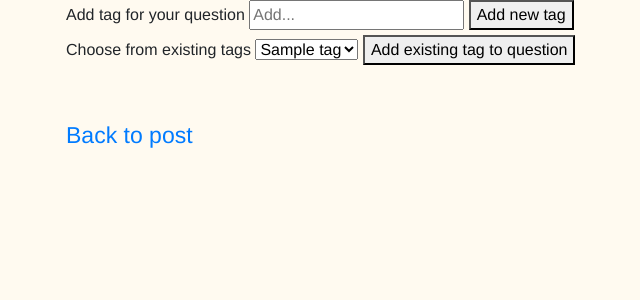
After one commit to CodecoolGlobal/ask-mate-3-python-Ichy91, a Flask app: template templates/adding_tag.html in a window 1280 px wide. The commit adds this page. Shown: the top 300 px of the page, without its empty margins (19-659 px from the left). Run offline with Flask 2, Linux system fonts and the light colour scheme; the template is opened without the code that fills it: most values are stand-ins (such as "Sample title", 1, 10 or a date in 2020); some libraries are stand-ins or nearby versions.

Commit message:
Tags can be addded and choosed from existing tag list

```diff
--- a/server.py
+++ b/server.py
@@ -37,7 +37,7 @@ def display_post(question_id):
     question_comment = data_handler.list_question_comment(question_id)
     comments = data_handler.list_all_comments()
     questions_tags = data_handler.question_tags()
-    tags = data_handler.tags()
+    tags = data_handler.get_tags()
 
     for question in questions:
         if question['id'] == question_id:
@@ -303,9 +303,25 @@ def delete_comment(comment_id):
 @app.route("/question/<int:question_id>/new-tag", methods=["GET","POST"])
 def add_question_tag(question_id):
 
-    #add_tags = data_handler.()
+    try:
+        tags = data_handler.get_tags()
+        if request.method == 'POST':
 
-    pass
+            if 'new-tag' in request.form:
+                data_handler.add_new_tag(request.form['new-tag'])
+                new_tag_id = data_handler.max_tag_id()
+                data_handler.insert_new_ids(question_id, new_tag_id[0]['max'])
+
+            elif 'existing-tags' in request.form:
+                existing_tag = request.form['existing-tags']
+                existing_tag_id = data_handler.get_id_to_tag(existing_tag)
+                data_handler.insert_new_ids(question_id, existing_tag_id[0]['id'])
+
+            return redirect(url_for('display_post', question_id=question_id))
+
+        return render_template('adding_tag.html', tags=tags,  question_id=question_id)
+    except:
+        return redirect(url_for('display_post', question_id=question_id))
 
 
 @app.route("/question/<int:question_id>/tag/<int:tag_id>/delete")
--- /dev/null
+++ b/templates/adding_tag.html
@@ -0,0 +1,28 @@
+{% extends "base.html" %}
+
+{% block head %}
+   <link rel="stylesheet" type="text/css" href="{{ url_for('static', filename='css/post_answer.css')}}">
+{% endblock %}
+
+{% block content %}
+
+            <form action="/question/{{ question_id }}/new-tag" method="POST">
+                <label for="new-tag">Add tag for your question</label>
+                <input name="new-tag" placeholder="Add...">
+                <button type="submit">Add new tag</button>
+            </form>
+
+            <form action="/question/{{ question_id }}/new-tag" method="POST">
+                <label for="'existing-tags">Choose from existing tags</label>
+                <select name="existing-tags">
+                    {% for tag in tags %}
+                        <option value="{{ tag.name }}">{{ tag.name }}</option>
+                    {% endfor %}
+                </select>
+
+                <button type="submit">Add existing tag to question</button>
+            </form>
+
+    <br><br><a href="/question/{{ question_id }}" id="back-to-posts">Back to post</a>
+
+{% endblock %}
--- a/templates/display_question.html
+++ b/templates/display_question.html
@@ -106,9 +106,11 @@
         {% for question in questions %}
             {% if question_id == question.id %}
                 <center>
+                <a href="/question/{{ question.id }}/new-tag" class="btn btn-warning" id="edit-question">Add new tag</a>
                 <a href="/question/{{ question.id }}/new-comment" class="btn btn-info" id="edit-question">Add comment</a>
                 <a href="/question/{{ question.id }}/edit" id="edit-question" class="btn btn-primary">Edit the question</a>
                 <a href="/question/{{ question_id }}/delete" id="edit-question" class="btn btn-danger">Delete the question</a>
+
             {% endif %}
         {% endfor %}
                 <a href="/list" id="edit-question" class="btn btn-secondary">Main Page</a>
```
Also changed, not shown: data_handler.py (+44 -1 lines).
